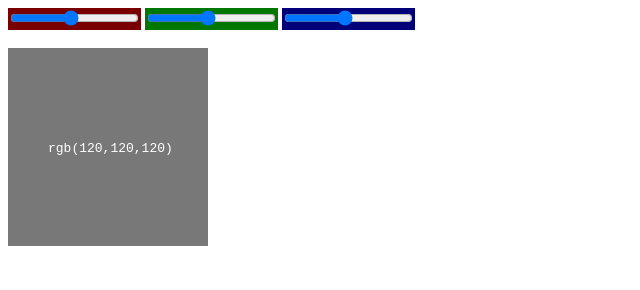
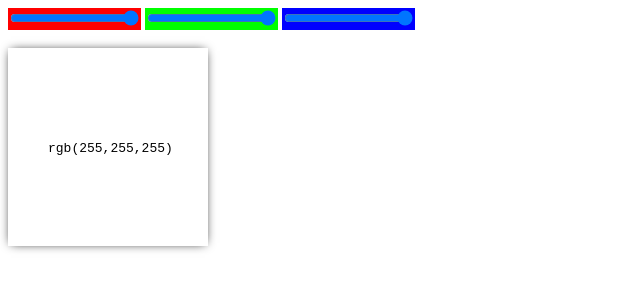
Before and after one commit to anandprajapati1/color-picker, a website: page index.html in a window 1280 px wide. Shown: the whole page, without its empty margins (0-640 px from the left). Drawn offline with nearby package versions, Linux system fonts and the light colour scheme.

Commit message:
slider background color will also change

```diff
--- a/app.js
+++ b/app.js
@@ -4,7 +4,7 @@ app.controller('colorPickerController', ['$scope',function($scope) {
     $scope.colorMinRange= 0;
     $scope.colorMaxRange= 255;
 
-    $scope.R=120,$scope.G=120,$scope.B=120;
+    $scope.R=255,$scope.G=255,$scope.B=255;
     $scope.resultColor='rgb(0,0,0)';
 
     $scope.colorchange=function () {
--- a/index.html
+++ b/index.html
@@ -14,6 +14,8 @@
             width: 200px;
             padding: 90px 40px;
             box-sizing: border-box;
+            text-align: center;
+            box-shadow: 0 0 10px -3px #000;
         }
 
         .colerpalette .text {
```
